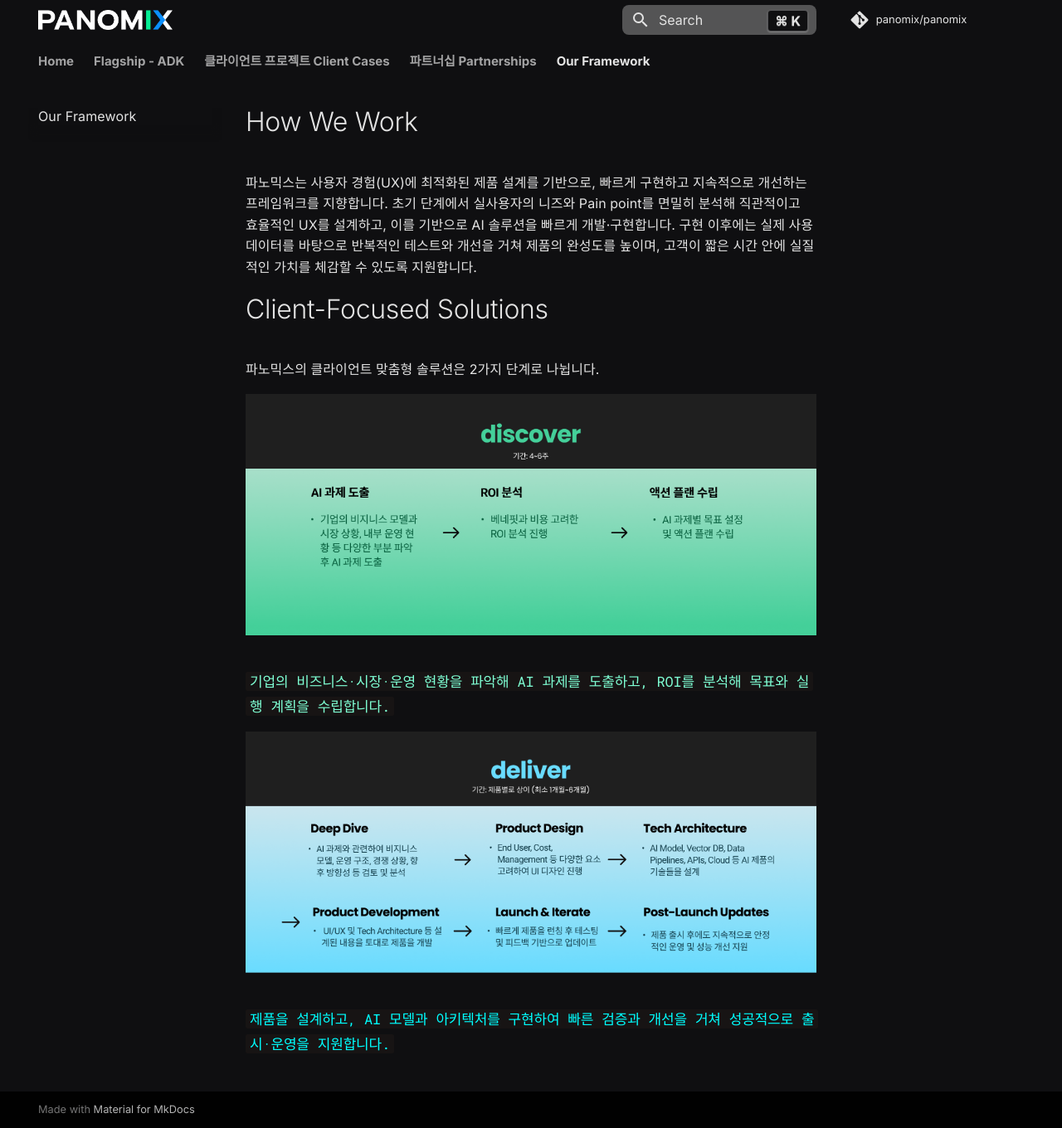
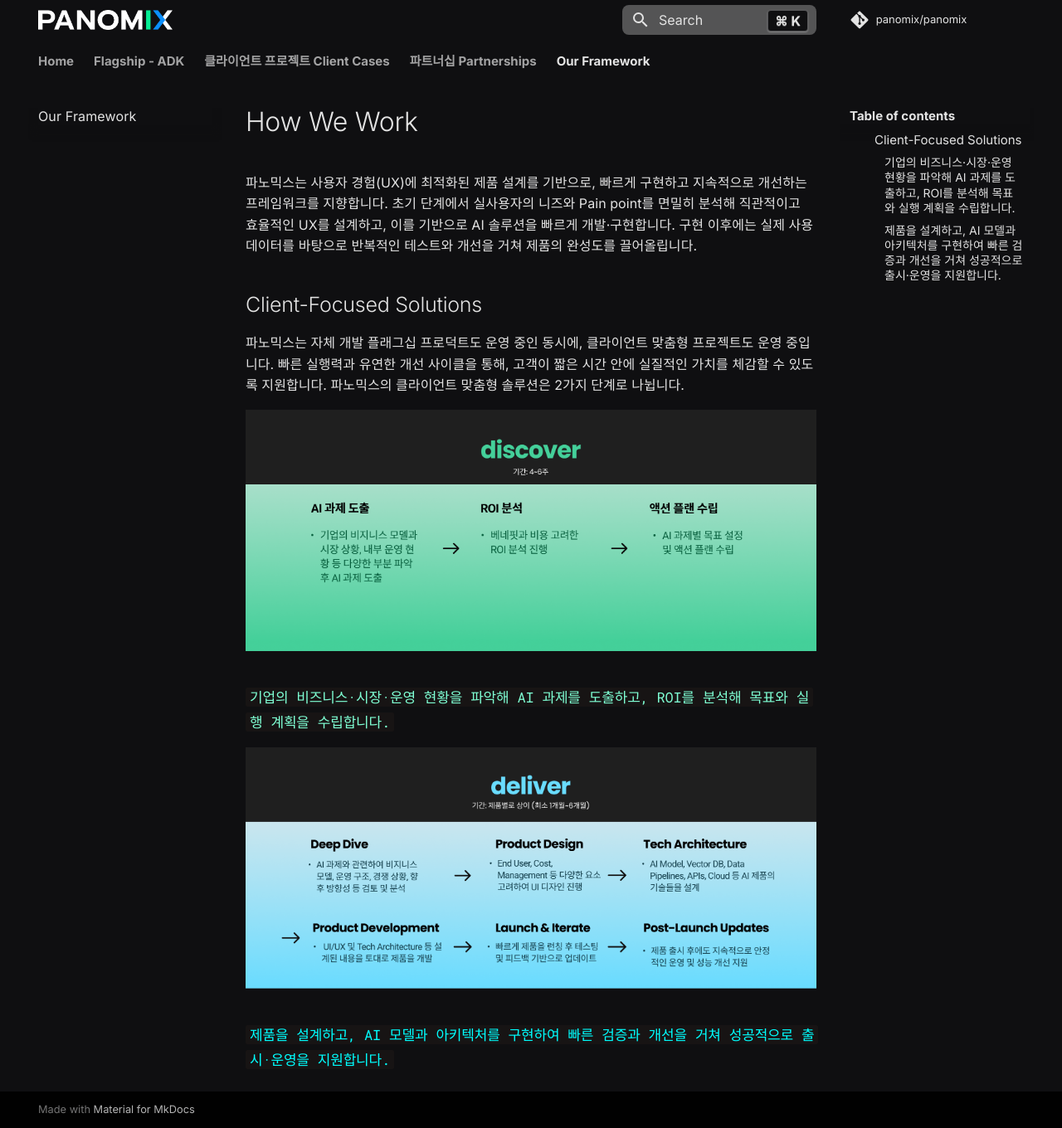
Before and after one commit to panomix/panomix, an MkDocs documentation site: the page built from docs/consulting/framework.md, in a window 1280 px wide and 1360 px high. Shown: the whole window at 83% size. Built offline with MkDocs 1.6.1 and Material for MkDocs 9.7.7, drawn with Linux system fonts in a browser that asks for light colours; comment, search, counter and statistics services are not loaded.

Commit message:
Update framework.md

```diff
--- a/docs/consulting/framework.md
+++ b/docs/consulting/framework.md
@@ -1,7 +1,8 @@
 # How We Work
-파노믹스는 사용자 경험(UX)에 최적화된 제품 설계를 기반으로, 빠르게 구현하고 지속적으로 개선하는 프레임워크를 지향합니다. 초기 단계에서 실사용자의 니즈와 Pain point를 면밀히 분석해 직관적이고 효율적인 UX를 설계하고, 이를 기반으로 AI 솔루션을 빠르게 개발·구현합니다. 구현 이후에는 실제 사용 데이터를 바탕으로 반복적인 테스트와 개선을 거쳐 제품의 완성도를 높이며, 고객이 짧은 시간 안에 실질적인 가치를 체감할 수 있도록 지원합니다.
+파노믹스는 사용자 경험(UX)에 최적화된 제품 설계를 기반으로, 빠르게 구현하고 지속적으로 개선하는 프레임워크를 지향합니다. 초기 단계에서 실사용자의 니즈와 Pain point를 면밀히 분석해 직관적이고 효율적인 UX를 설계하고, 이를 기반으로 AI 솔루션을 빠르게 개발·구현합니다. 구현 이후에는 실제 사용 데이터를 바탕으로 반복적인 테스트와 개선을 거쳐 제품의 완성도를 끌어올립니다.
 
-# Client-Focused Solutions
+## Client-Focused Solutions
+파노믹스는 자체 개발 플래그십 프로덕트도 운영 중인 동시에, 클라이언트 맞춤형 프로젝트도 운영 중입니다. 빠른 실행력과 유연한 개선 사이클을 통해, 고객이 짧은 시간 안에 실질적인 가치를 체감할 수 있도록 지원합니다.
 파노믹스의 클라이언트 맞춤형 솔루션은 2가지 단계로 나뉩니다.
 
 ![Product Image](images/discover.png)
```
